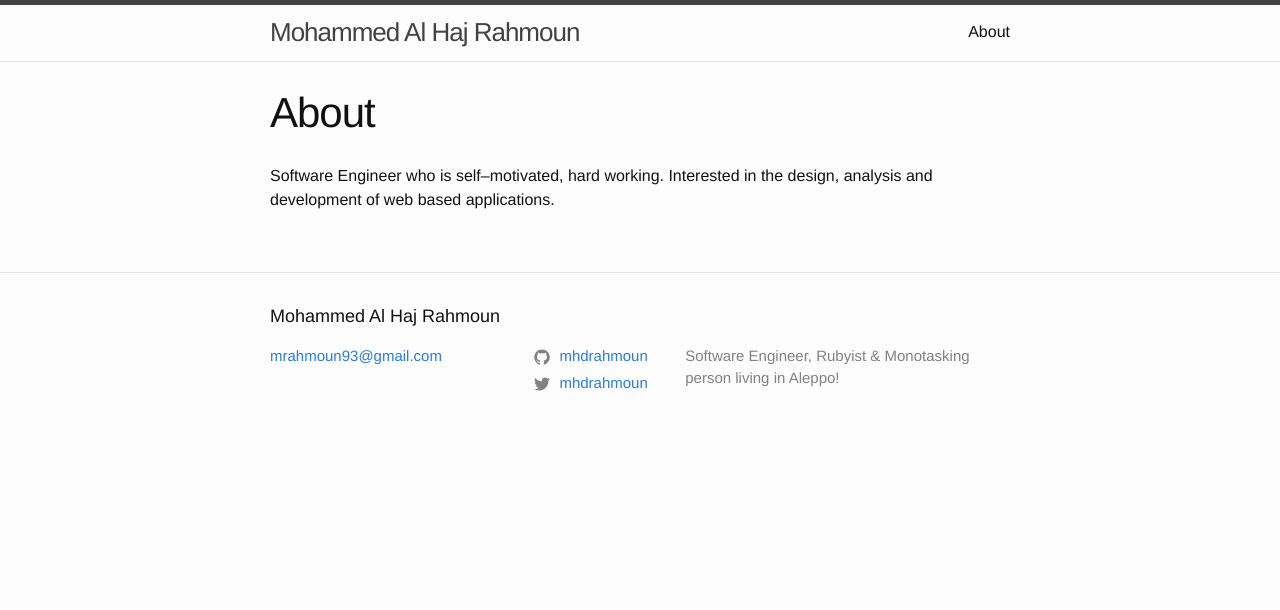
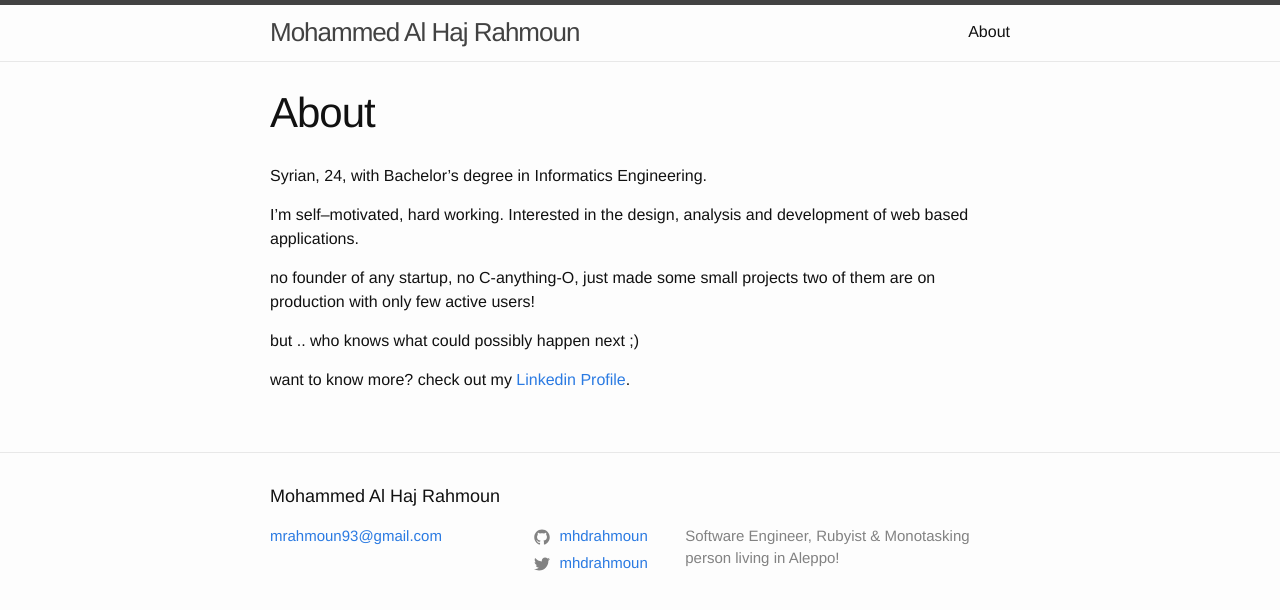
Before and after one commit to alhajrahmoun/alhajrahmoun.github.io, a Jekyll site: the page built from about.md, in a window 1280 px wide. Shown: the top 610 px of the page. Built offline with Jekyll 4.4.1, drawn with Linux system fonts in a browser that asks for light colours.

Commit message:
about me

```diff
--- a/about.md
+++ b/about.md
@@ -17,4 +17,12 @@ You can find the source code for Jekyll at GitHub:
 
 [jekyll-organization]: https://github.com/jekyll -->
 
-Software Engineer who is self–motivated, hard working. Interested in the design, analysis and development of web based applications.
+Syrian, 24, with Bachelor's degree in Informatics Engineering.
+
+I'm self–motivated, hard working. Interested in the design, analysis and development of web based applications.
+
+no founder of any startup, no C-anything-O, just made some small projects two of them are on production with only few active users!
+
+but .. who knows what could possibly happen next ;)
+
+want to know more? check out my [Linkedin Profile](https://www.linkedin.com/in/mhdrahmoun/).
```
